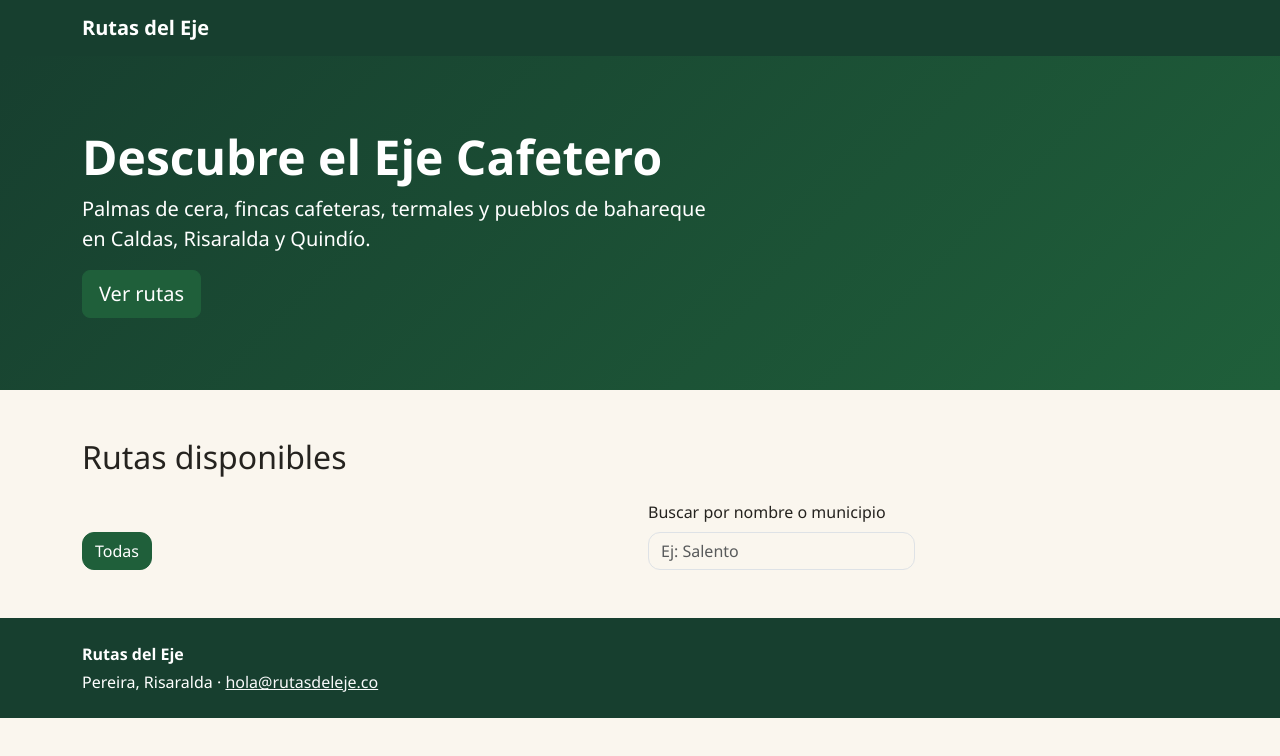
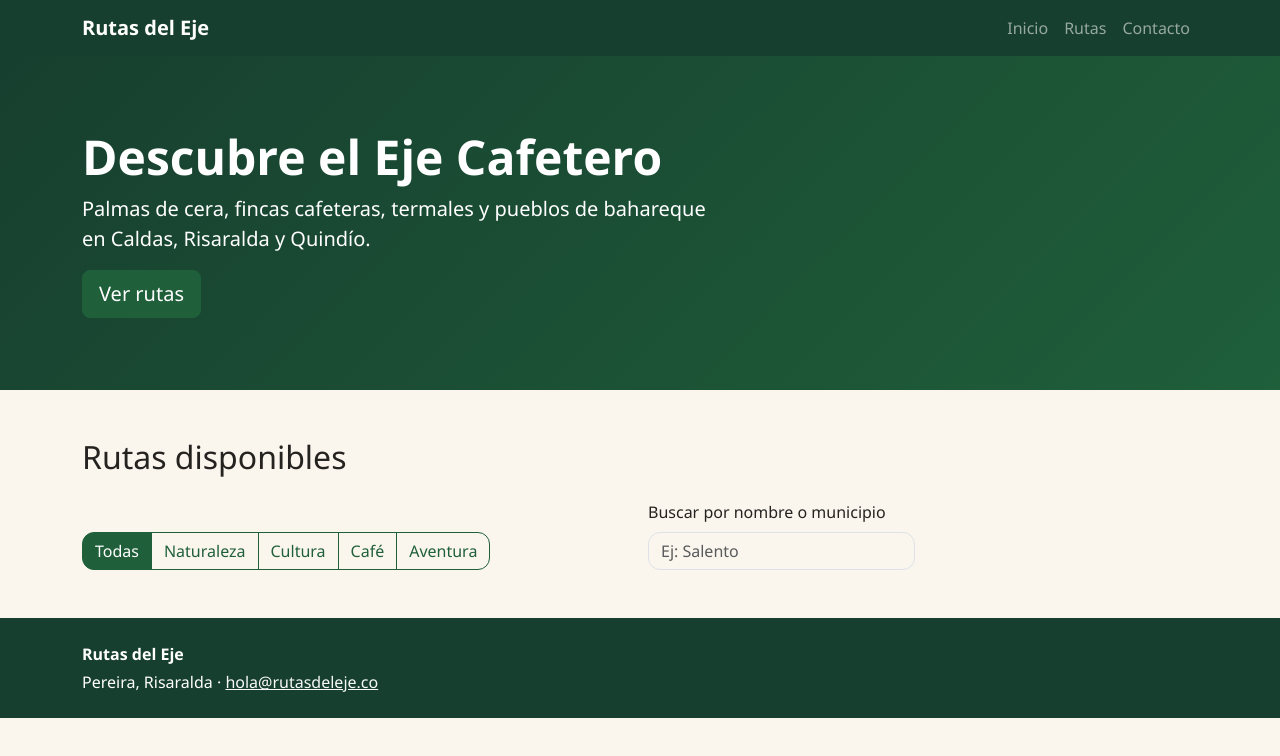
Before and after one commit to trivino25954-code/ruta-eje-cafetero-, a website: page index.html in a window 1280 px wide. Drawn offline with nearby package versions, Linux system fonts and the light colour scheme.

Commit message:
feat: navbar con collapse y filtros, closes #4

```diff
--- a/index.html
+++ b/index.html
@@ -17,16 +17,17 @@
       <div class="container">
         <a class="navbar-brand fw-bold" href="#">Rutas del Eje</a>
 
-        <!-- TODO G2.1 - Completa la navbar (documentación: getbootstrap.com/docs/5.3/components/navbar):
-             1. Un <button class="navbar-toggler" type="button"> con:
-                data-bs-toggle="collapse" data-bs-target="#menu"
-                aria-controls="menu" aria-expanded="false" aria-label="Abrir menú"
-                y adentro <span class="navbar-toggler-icon"></span>
-             2. Un <div class="collapse navbar-collapse" id="menu"> con una
-                <ul class="navbar-nav ms-auto"> y 3 enlaces: Inicio, Rutas (#rutas), Contacto (#contacto)
-             Prueba: achica la ventana a menos de 768 px y el menú debe esconderse tras el botón.
-             Consulta: https://getbootstrap.com/docs/5.3/components/navbar/#responsive-behaviors -->
+        <button class="navbar-toggler" type="button" data-bs-toggle="collapse" data-bs-target="#menu" aria-controls="menu" aria-expanded="false" aria-label="Abrir menú">
+          <span class="navbar-toggler-icon"></span>
+        </button>
 
+        <div class="collapse navbar-collapse" id="menu">
+          <ul class="navbar-nav ms-auto">
+            <li class="nav-item"><a class="nav-link" href="#">Inicio</a></li>
+            <li class="nav-item"><a class="nav-link" href="#rutas">Rutas</a></li>
+            <li class="nav-item"><a class="nav-link" href="#contacto">Contacto</a></li>
+          </ul>
+        </div>
       </div>
     </nav>
   </header>
@@ -55,7 +56,10 @@
                  Ojo: el valor de data-tipo debe ser IGUAL al campo "tipo" de datos.js
                  Consulta: https://getbootstrap.com/docs/5.3/components/button-group/
                               https://developer.mozilla.org/es/docs/Web/Accessibility/ARIA/Attributes/aria-pressed -->
-
+            <button type="button" class="btn btn-outline-primary" data-tipo="naturaleza" aria-pressed="false">Naturaleza</button>
+            <button type="button" class="btn btn-outline-primary" data-tipo="cultura" aria-pressed="false">Cultura</button>
+            <button type="button" class="btn btn-outline-primary" data-tipo="cafe" aria-pressed="false">Café</button>
+            <button type="button" class="btn btn-outline-primary" data-tipo="aventura" aria-pressed="false">Aventura</button>
           </div>
         </div>
 
```
Also changed, not shown: APRENDIZAJES.md (+4 -4 lines).
